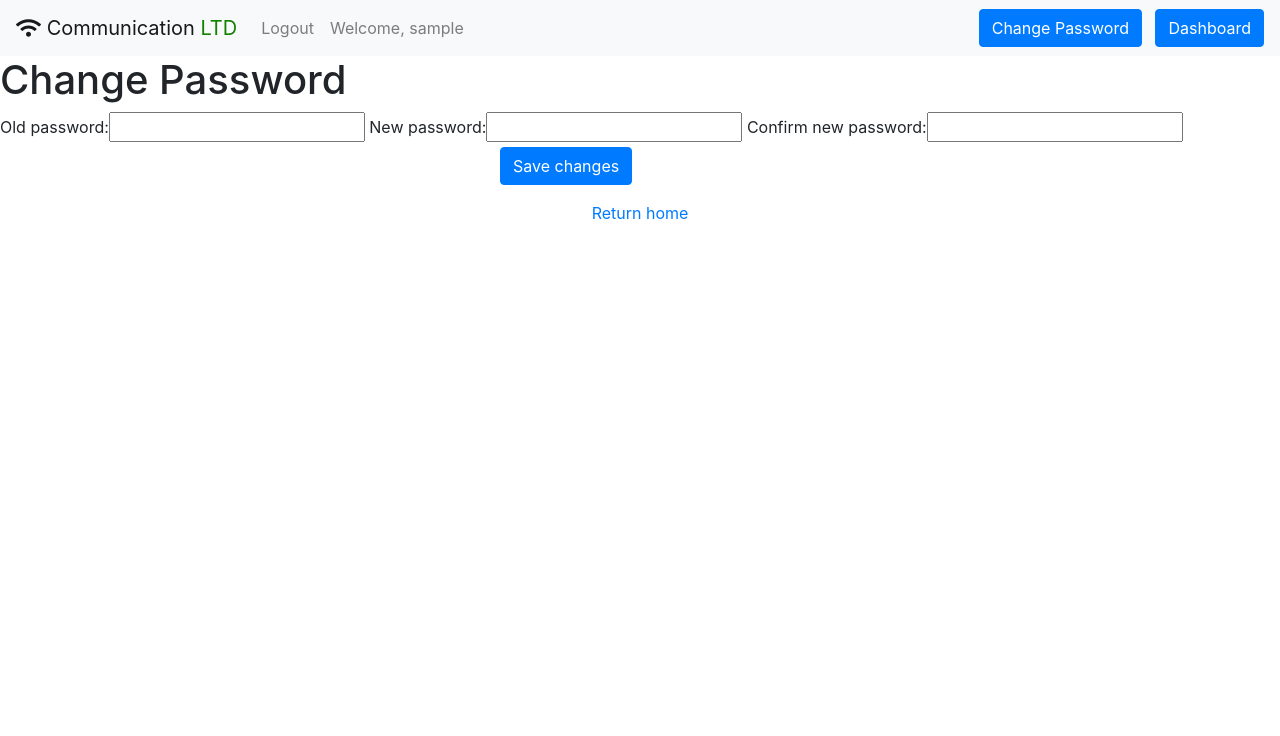
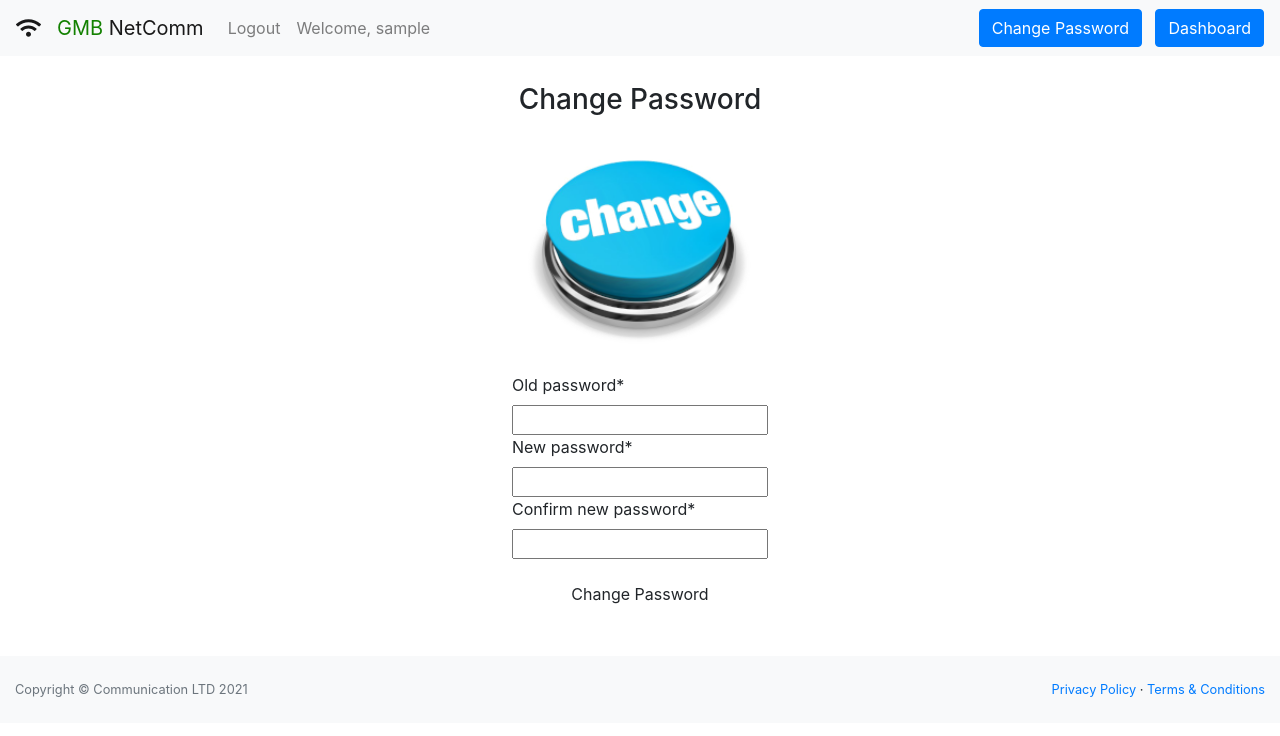
Before and after one commit to borismand/GMB_NetComm, a Django app: page /changepassword/ in a window 1280 px wide. Shown: the top 736 px of the page. Run offline with Django 3.2, Linux system fonts and the light colour scheme; the visitor is signed in with stand-in values (Sample User, id 1); some libraries are stand-ins or nearby versions.

Commit message:
change index design, update change pass

```diff
--- a/net_comm_web/templates/header.html
+++ b/net_comm_web/templates/header.html
@@ -26,8 +26,6 @@
     <link rel="stylesheet" href="https://stackpath.bootstrapcdn.com/bootstrap/4.5.0/css/bootstrap.min.css">
 
     {% load crispy_forms_tags %}
-
-    <title>Communication LTD</title>
   </head>
  <body>
 
--- a/net_comm_web/templates/pages/change_password.html
+++ b/net_comm_web/templates/pages/change_password.html
@@ -1,24 +1,46 @@
 {% extends "./header.html" %}
+{% load static %}
 
 {% block content %}
 
 {% load crispy_forms_tags %}
 
-<!--Login-->
-<div class="register">
-    <div class="login-container">
-        <h1 class="login-header">Change Password</h1>
-        <form class="login-container" method="POST">
+
+<div class="container h-75 w-100">
+    <div class="d-flex justify-content-center align-items-center h-100">
+      <div class="user_card">
+        <div class="d-flex flex-column justify-content-center text-center">
+          <h3 id="form-title">Change Password</h3>
+          <img class="change" src="{% static '/assets/img/change2.png' %}" alt="lock" />
+        </div>
+        <div class="d-flex justify-content-center form_container">
+          <form method="POST" action="">
             {% csrf_token %}
-            {{ change_password_form }}
-            <div class="col-xl-9 mx-auto">
-                <div class="col-xl-4 mx-auto" >
-                  <p><button class="btn btn-primary" type="submit">Save changes</button></p>
-                </div>
-            </div>
-            <p class="text-center"><a href="/">Return home</a></p>
-        </form>
+            {{ change_password_form | crispy }}
+              <div class="d-flex justify-content-center mt-3 login_container">
+                <input class="btn login_btn" type="submit" value="Change Password">
+              </div>
+          </form>
+
+        </div>
+      </div>
     </div>
+  </div>
+
+  <div id="layoutAuthentication_footer">
+      <footer class="py-4 bg-light mt-auto">
+          <div class="container-fluid">
+              <div class="d-flex align-items-center justify-content-between small">
+                  <div class="text-muted">Copyright &copy; Communication LTD 2021</div>
+                  <div>
+                      <a href="#">Privacy Policy</a>
+                      &middot;
+                      <a href="#">Terms &amp; Conditions</a>
+                  </div>
+              </div>
+          </div>
+      </footer>
+  </div>
 </div>
 
 {% endblock %}
--- a/net_comm_web/templates/pages/header.html
+++ b/net_comm_web/templates/pages/header.html
@@ -32,7 +32,7 @@
 
  <nav class="navbar navbar-expand-lg navbar-light bg-light static-top">
     <a class="navbar-brand" href="/">
-        <i class="fas fa-wifi"></i> Communication <span style="color: #138100;">LTD</span></a>
+        <i class="fas fa-wifi"></i><span class="ml-3" style="color: #138100;">GMB</span> NetComm</a>
     <button class="navbar-toggler" type="button" data-toggle="collapse" data-target="#navbarText" aria-controls="navbarText" aria-expanded="false" aria-label="Toggle navigation">
     <span class="navbar-toggler-icon"></span>
      </button>
@@ -57,7 +57,7 @@
       {% else %}
 
       <li class="nav-item">
-        <a class="nav-link">Welcome! Please login or register to use website</a>
+        <a class="nav-link">Welcome! Please login/register to use the website</a>
       </li>
       </div>
       <div>
```
Also changed, not shown: net_comm_web/templates/pages/index.html (+9 -36 lines), net_comm_web/static/assets/img/change.png (added), net_comm_web/static/assets/img/change2.png (added), net_comm_web/static/assets/img/logo.jpeg (added), net_comm_web/static/assets/img/quote.jpg (added), net_comm_web/static/assets/img/quote.png (added).
